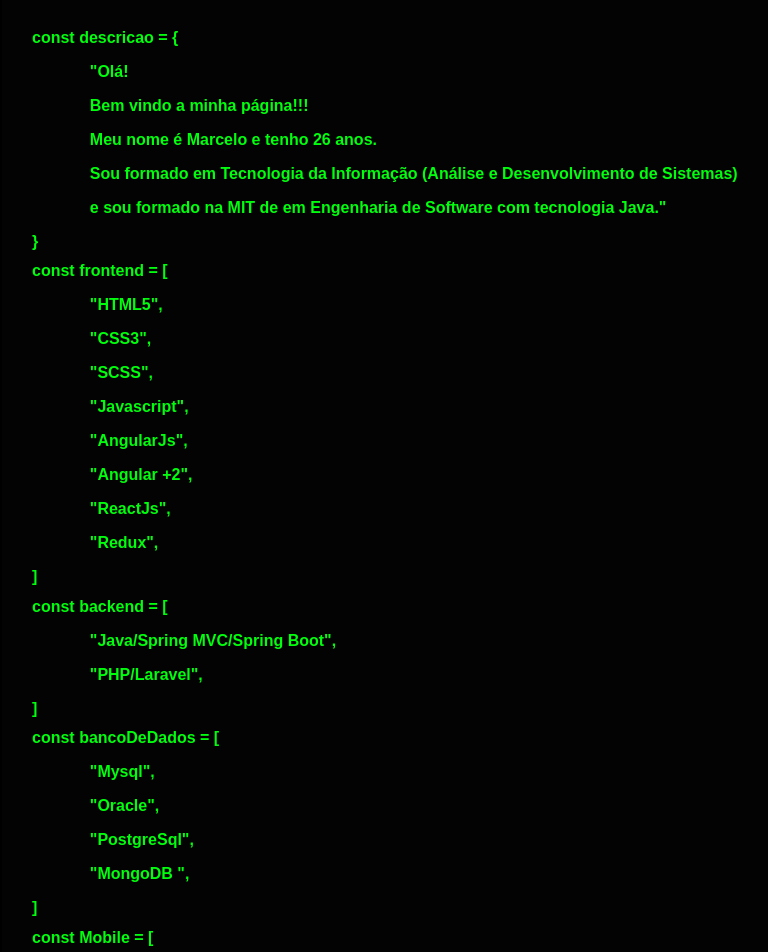
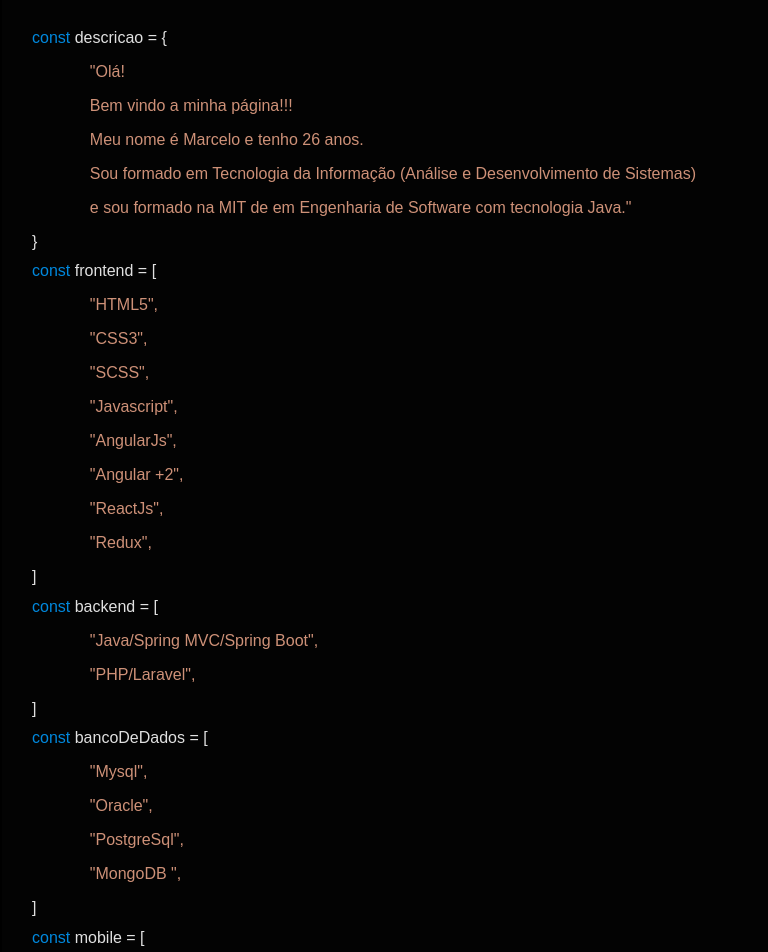
Before and after one commit to donascimentomarcelo/landing-page, a React (Create React App) app: page / in a window 1280 px wide. Shown: the part 520-1472 px from the top of the page, without its empty margins (30-798 px from the left). Built offline with nearby package versions, Linux system fonts and the light colour scheme.

Commit message:
styling string

```diff
--- a/src/App.css
+++ b/src/App.css
@@ -1,5 +1,7 @@
 .app {
   text-align: center;
+  color: #e0e0e0;
+  font-family: 'Gill Sans', 'Gill Sans MT', Calibri, 'Trebuchet MS', sans-serif ,monospace;
 }
 
 .app-link {
--- a/src/App.js
+++ b/src/App.js
@@ -93,10 +93,10 @@
             type='bancoDeDados'
             skills={skillsDatabase}/>
           <Skill
-            type='Mobile'
+            type='mobile'
             skills={skillsMobile}/>
           <Skill
-            type='DevOps'
+            type='devOps'
             skills={skillsDevOps}/>
         </Ide>
       </Container>
--- /dev/null
+++ b/src/layout/Const/Const.css
@@ -0,0 +1,3 @@
+.const-color {
+    color:#08d;
+}
--- /dev/null
+++ b/src/layout/Const/Const.js
@@ -0,0 +1,8 @@
+import React from 'react'
+import './Const.css'
+
+const Const = () => (
+    <span className="const-color">const</span>
+)
+
+export default Const
--- a/src/layout/Description/Description.css
+++ b/src/layout/Description/Description.css
@@ -1,7 +1,6 @@
 .container-description {
     text-align: initial;
-    color: #00ff0d;
-    font-weight: bold;
+    /* font-weight: bold; */
 }
 
 .align-description {
--- a/src/layout/Description/Description.js
+++ b/src/layout/Description/Description.js
@@ -1,15 +1,17 @@
 import React from 'react'
+import Const from '../Const/Const'
+import String from '../String/String'
 import './Description.css'
 
 const Description = ({title, description}) => {
 
     const renderRow = () => {
-        return description.map(item => (<p>{ item.title }</p> ))
+        return description.map(item => (<String name={item.title}/> ))
     }
 
     return (
         <div className="container-description">
-            const {title} = &#123;
+            <Const/> {title} = &#123;
                 <div className="align-description">
                     { renderRow() }
                 </div>
--- a/src/layout/Skill/Skill.css
+++ b/src/layout/Skill/Skill.css
@@ -1,8 +1,7 @@
 .container-skill {
     margin-top: 1%;
     text-align: initial;
-    color: #00ff0d;
-    font-weight: bold;
+    /* font-weight: bold; */
     font-size: 1rem;
 }
 
--- a/src/layout/Skill/Skill.js
+++ b/src/layout/Skill/Skill.js
@@ -1,15 +1,17 @@
 import React from 'react'
+import Const from '../Const/Const'
+import String from '../String/String'
 import './Skill.css'
 
 const Skill = ({ type, skills }) => {
 
     const renderRow = () => {
-        return skills.map(skill => (<p key={skill}>{skill}</p>))
+        return skills.map(skill => (<String name={skill}/>))
     }
 
     return (
         <div className="container-skill">
-            const {type} = [
+            <Const/> {type} = [
             <div className="align-skill">
                 { renderRow() }
             </div>
--- /dev/null
+++ b/src/layout/String/String.css
@@ -0,0 +1,3 @@
+.string-color {
+    color:#ce9178;
+}
--- /dev/null
+++ b/src/layout/String/String.js
@@ -0,0 +1,8 @@
+import React from 'react'
+import './String.css'
+
+const String = ({name}) => (
+    <p key={name} className="string-color">{name}</p>
+)
+
+export default String
```
Also changed, not shown: 1 other file (tests, documents, lock files or other folders).
